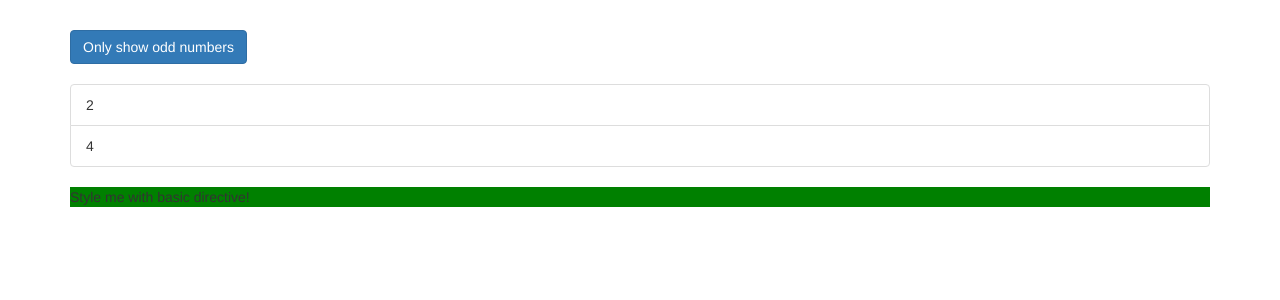
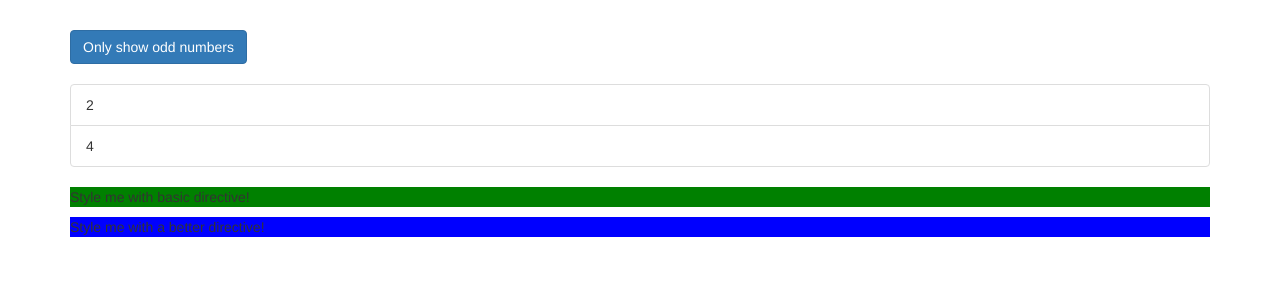
Before and after one commit to dmboone/angular_DirectivesDeep, an Angular app: page / in a window 1280 px wide. Shown: the top 300 px of the page. Built offline with nearby package versions, Linux system fonts and the light colour scheme.

Commit message:
using the renderer to build a better attribute directive

```diff
--- a/src/app/app.component.html
+++ b/src/app/app.component.html
@@ -30,6 +30,7 @@
         </div>
       </ul>
       <p appBasicHighlight>Style me with basic directive!</p>
+      <p appBetterHighlight>Style me with a better directive!</p>
       <!-- <ng-template [ngIf]="onlyOdd">
         <p>Only odd</p>
       </ng-template> -->
--- a/src/app/app.module.ts
+++ b/src/app/app.module.ts
@@ -5,11 +5,13 @@
 
 import { AppComponent } from './app.component';
 import { BasicHighlightDirective } from './basic-highlight/basic-highlight.directive';
+import { BetterHighlightDirective } from './better-highlight/better-highlight.directive';
 
 @NgModule({
   declarations: [
     AppComponent,
-    BasicHighlightDirective
+    BasicHighlightDirective,
+    BetterHighlightDirective
   ],
   imports: [
     BrowserModule,
--- /dev/null
+++ b/src/app/better-highlight/better-highlight.directive.ts
@@ -0,0 +1,22 @@
+// this is a better way to create a custom directive that accounts for situations where the
+// element may not have yet been rendered by the DOM by using the renderer
+// make sure to import inside app.module!
+
+import { Directive, OnInit, Renderer2, ElementRef } from '@angular/core';
+
+@Directive({
+  selector: '[appBetterHighlight]'
+})
+export class BetterHighlightDirective implements OnInit{
+
+  constructor(private elRef: ElementRef, private renderer: Renderer2) { }
+
+  ngOnInit() {
+    this.renderer.setStyle(this.elRef.nativeElement, 'background-color', 'blue', );
+    // arguments include:
+    // the element we want to change the style of; this.elRef.nativeElement grabs the element that the directive was placed on
+    // the style property we want to change
+    // the value we want for the style property
+    // - flag (this one is optional)
+  }
+}
```
